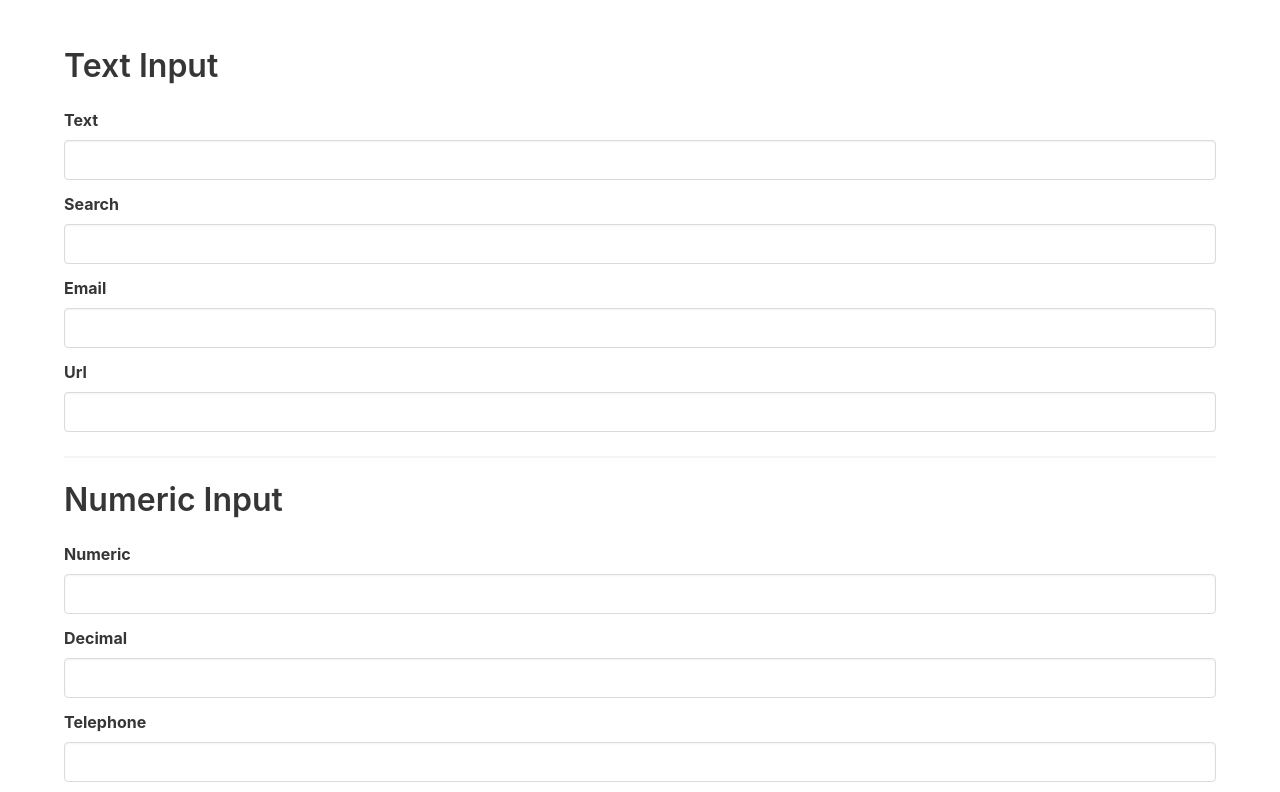
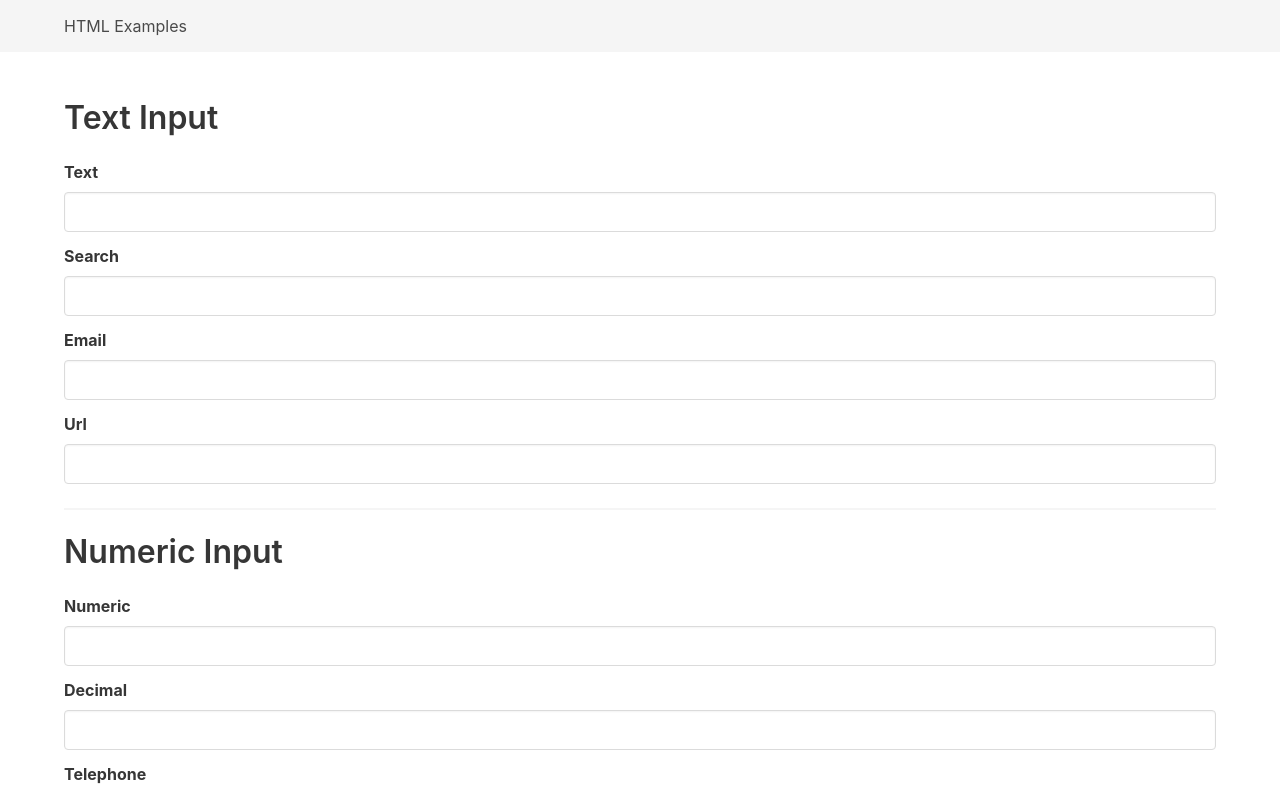
Before and after one commit to actinium/html-examples, a plain HTML site: page input-modes/index.html in a window 1280 px wide. Shown: the top 792 px of the page. Drawn offline with nearby package versions, Linux system fonts and the light colour scheme.

Commit message:
Update index.html

```diff
--- a/input-modes/index.html
+++ b/input-modes/index.html
@@ -9,6 +9,15 @@
 </head>
 
 <body>
+  <nav class="navbar is-light" role="navigation" aria-label="main navigation">
+    <div class="container">
+      <div class="navbar-brand">
+        <a class="navbar-item" href="/html-examples">
+          HTML Examples
+        </a>
+      </div>
+    </div>
+  </nav>
   <section class="section">
     <div class="container">
       <h3 class="title">Text Input</h3>
```
